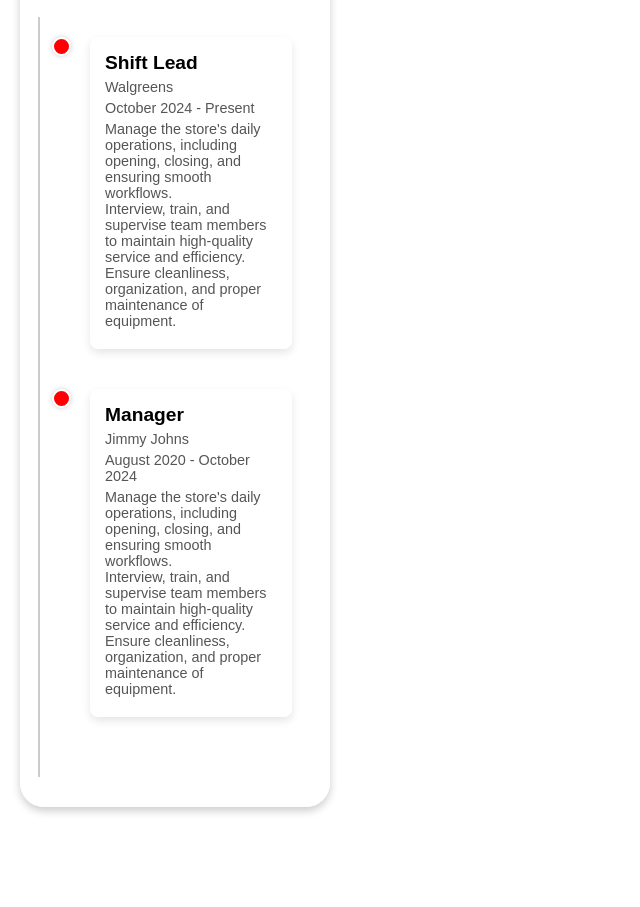
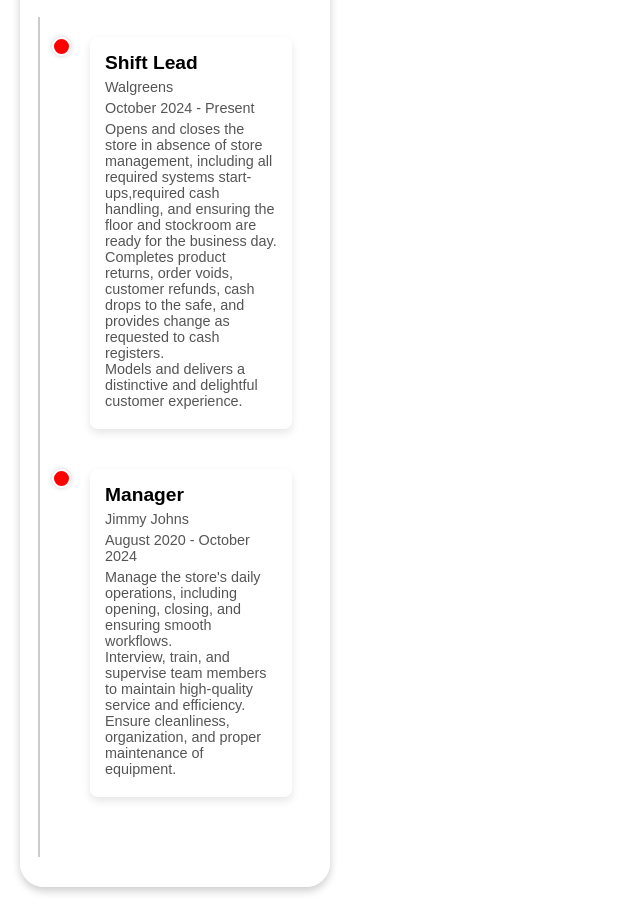
Before and after one commit to mjack6182/Personal-Portfolio, a website: page index.html in a window 1280 px wide. Shown: the part 1531-2438 px from the top of the page, without its empty margins (0-640 px from the left). Before the commit the page ends 2358 px from the top, so only its background shows below. Drawn offline with Linux system fonts and the light colour scheme; a web font is replaced by a local one.

Commit message:
job descriptions were the same

```diff
--- a/index.html
+++ b/index.html
@@ -93,9 +93,9 @@
             <h3>Shift Lead</h3>
             <p>Walgreens</p>
             <p>October 2024 - Present</p>
-            <p class ="short-desc">Manage the store's daily operations, including opening, closing, and ensuring smooth workflows.<br>
-            Interview, train, and supervise team members to maintain high-quality service and efficiency.<br>
-            Ensure cleanliness, organization, and proper maintenance of equipment.</p>
+            <p class ="short-desc">Opens and closes the store in absence of store management, including all required systems start-ups,required cash handling, and ensuring the floor and stockroom are ready for the business day.<br>
+            Completes product returns, order voids, customer refunds, cash drops to the safe, and provides change as requested to cash registers.<br>
+            Models and delivers a distinctive and delightful customer experience.</p>
             <button class="view-more" onclick="openModal('job2')">View More</button>
           </div>
         </div>
@@ -132,9 +132,9 @@
           <h3>Shift Lead</h3>
           <p>Walgreens</p>
           <p>October 2024 - Present</p>
-          <p>Manage the store's daily operations, including opening, closing, and ensuring smooth workflows.</p>
-          <p>Interview, train, and supervise team members to maintain high-quality service and efficiency.</p>
-          <p>Ensure cleanliness, organization, and proper maintenance of equipment.</p>
+          <p>Opens and closes the store in absence of store management, including all required systems start-ups,required cash handling, and ensuring the floor and stockroom are ready for the business day.</p>
+          <p>Completes product returns, order voids, customer refunds, cash drops to the safe, and provides change as requested to cash registers.</p>
+          <p>Models and delivers a distinctive and delightful customer experience.</p>
         </div>
       </div>
 
```
